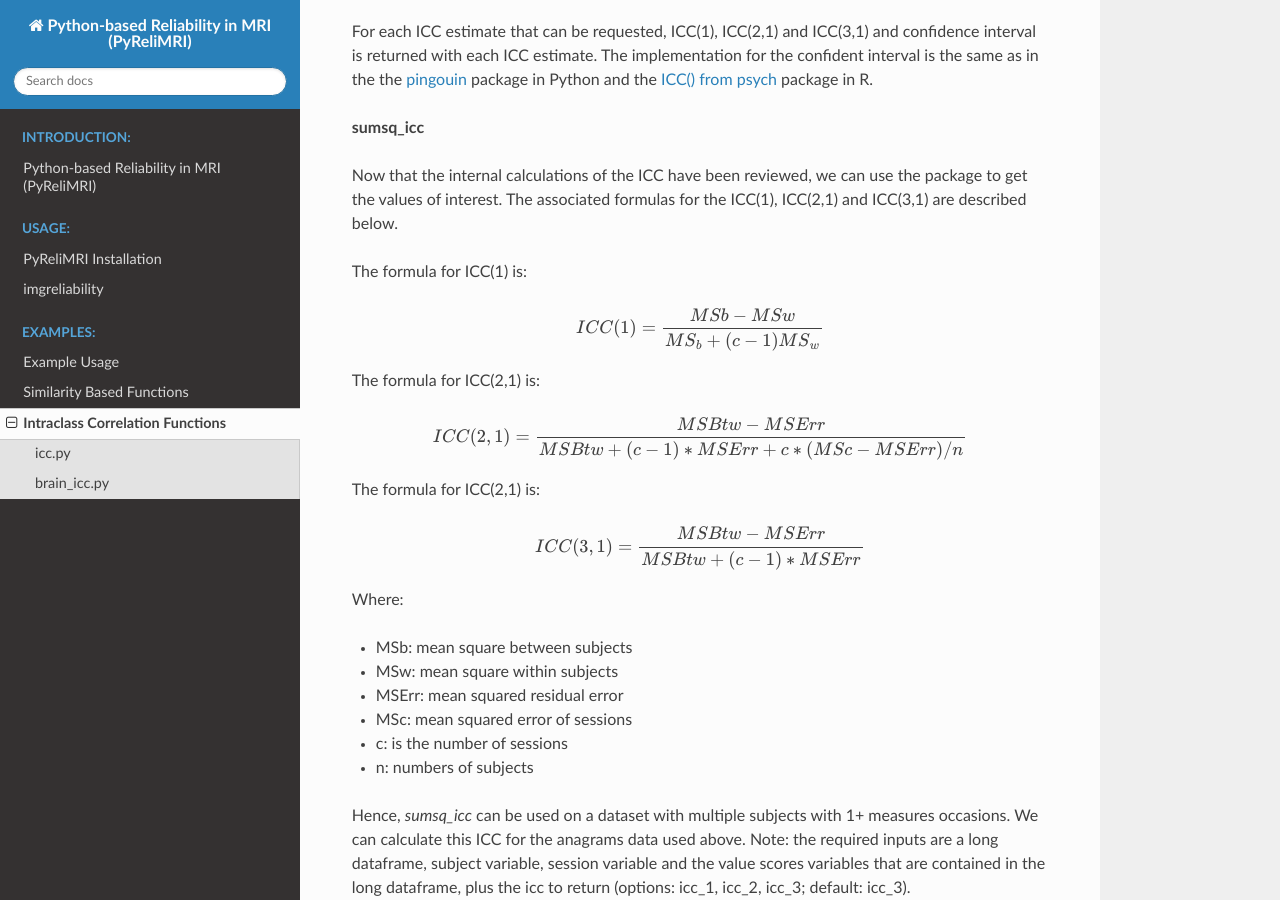
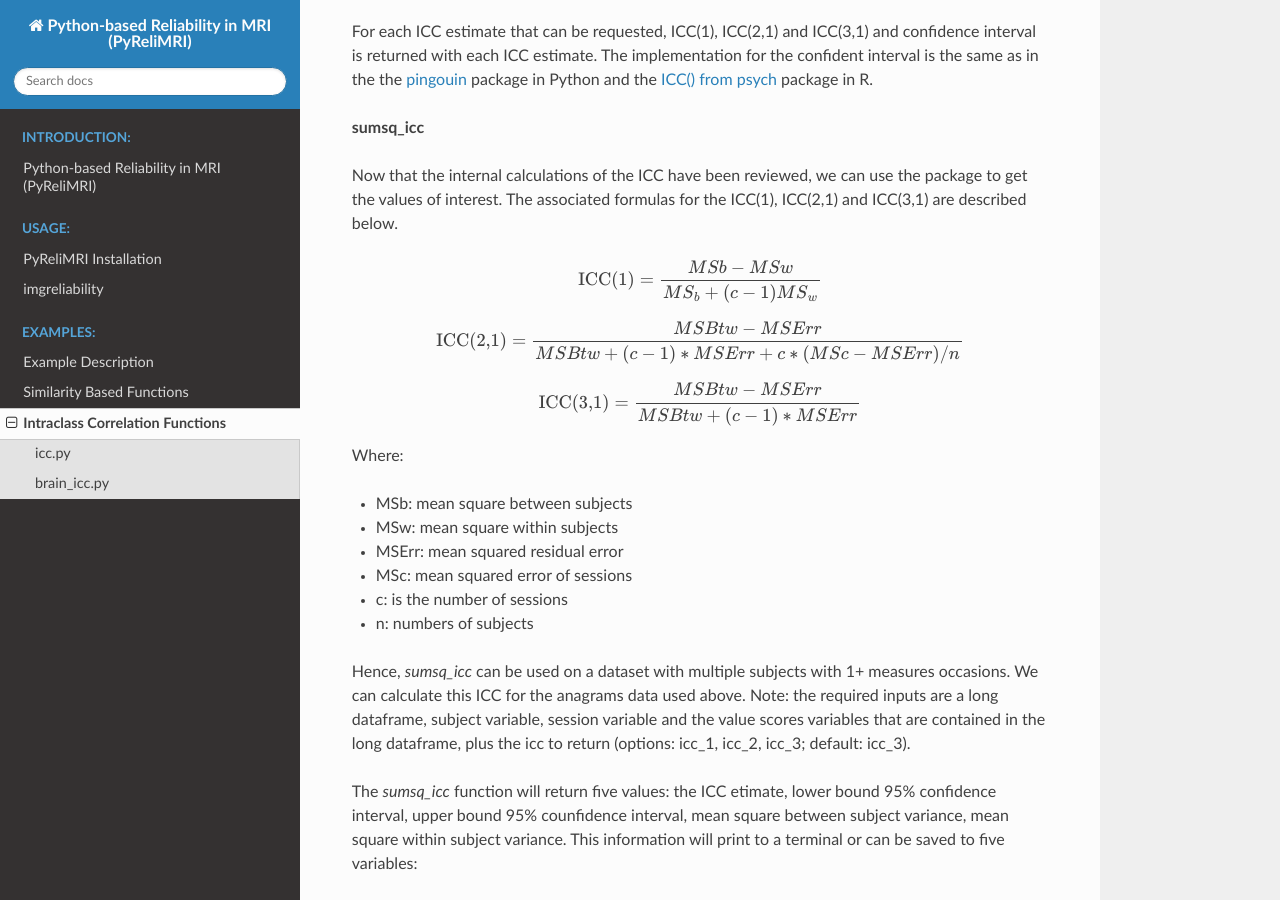
Before and after one commit to demidenm/PyReliMRI, a Sphinx documentation site: the page built from docs/icc_funcs.rst, in a window 1280 px wide and 900 px high, scrolled down 3005 px. Built offline with Sphinx 7.4.7 and the Read the Docs theme 2.0.0, drawn with Linux system fonts in a browser that asks for light colours.

Commit message:
readdocs

```diff
--- a/docs/icc_funcs.rst
+++ b/docs/icc_funcs.rst
@@ -154,24 +154,11 @@
 Now that the internal calculations of the ICC have been reviewed, we can use the package to get the values of interest. \
 The associated formulas for the ICC(1), ICC(2,1) and ICC(3,1) are described below.
 
-The formula for ICC(1) is:
+.. math:: \text{ICC(1)} = \frac{MSb - MSw}{MS_b + (c-1)MS_w}
 
-.. math::
+.. math:: \text{ICC(2,1)} = \frac{MSBtw - MSErr}{MSBtw + (c - 1) * MSErr + c * (MSc - MSErr) / n}
 
-    ICC(1) = \frac{MSb - MSw}{MS_b + (c-1)MS_w}
-
-
-The formula for ICC(2,1) is:
-
-.. math::
-
-    ICC(2,1) = \frac{MSBtw - MSErr}{MSBtw + (c - 1) * MSErr + c * (MSc - MSErr) / n}
-
-The formula for ICC(2,1) is:
-
-.. math::
-
-    ICC(3,1) = \frac{MSBtw - MSErr}{MSBtw + (c - 1) * MSErr}
+.. math:: \text{ICC(3,1)} = \frac{MSBtw - MSErr}{MSBtw + (c - 1) * MSErr}
 
 
 Where:
```
Also changed, not shown: docs/examples.rst (+5 -5 lines), docs/similarity_funcs.rst (+3 -5 lines).
